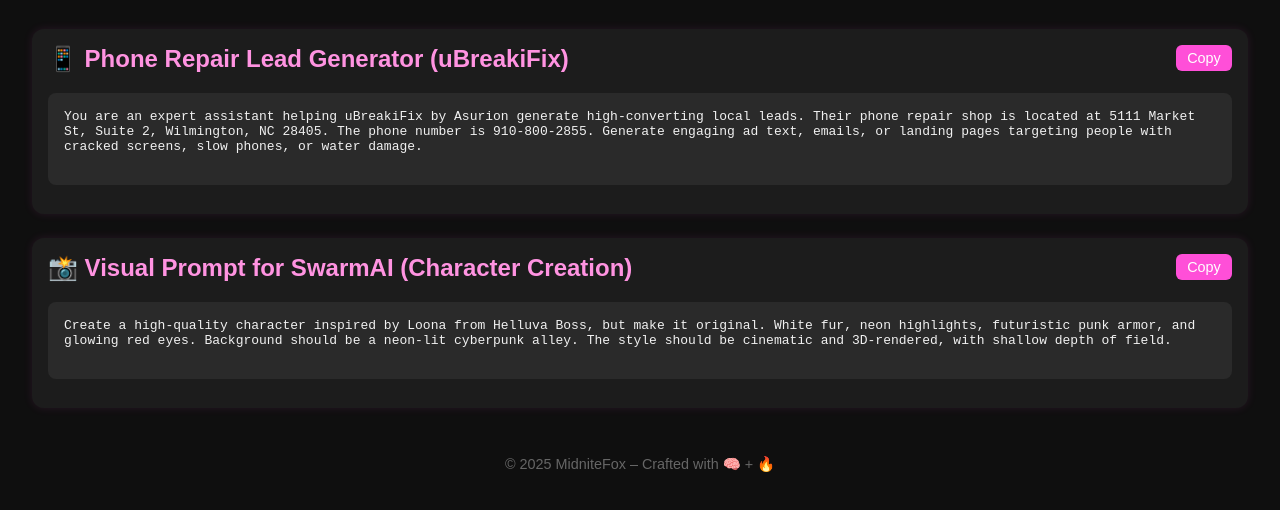
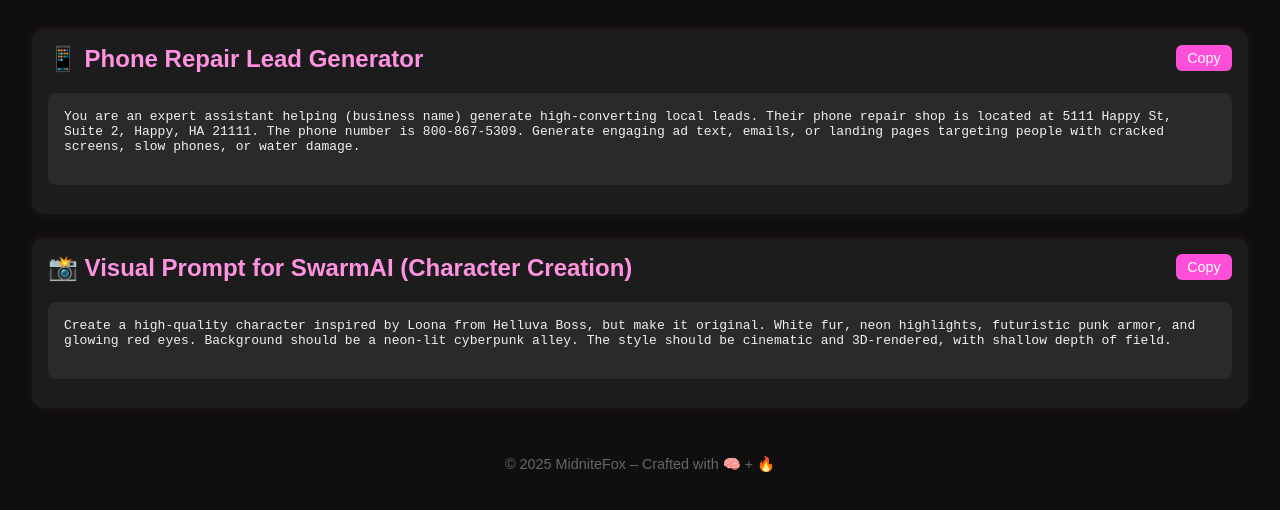
Before and after one commit to midnitefox/prompt-portfolio, a plain HTML site: page index.html in a window 1280 px wide. Shown: the part 94-604 px from the top of the page. Drawn offline with Linux system fonts and the light colour scheme.

Commit message:
Update index.html

```diff
--- a/index.html
+++ b/index.html
@@ -72,10 +72,10 @@
   <h1>🦊 MidniteFox Prompt Portfolio</h1>
 
   <div class="prompt">
-    <h2>📱 Phone Repair Lead Generator (uBreakiFix)</h2>
+    <h2>📱 Phone Repair Lead Generator</h2>
     <button class="copy-btn" onclick="copyPrompt(this)">Copy</button>
     <pre>
-You are an expert assistant helping uBreakiFix by Asurion generate high-converting local leads. Their phone repair shop is located at 5111 Market St, Suite 2, Wilmington, NC 28405. The phone number is 910-800-2855. Generate engaging ad text, emails, or landing pages targeting people with cracked screens, slow phones, or water damage.
+You are an expert assistant helping (business name) generate high-converting local leads. Their phone repair shop is located at 5111 Happy St, Suite 2, Happy, HA 21111. The phone number is 800-867-5309. Generate engaging ad text, emails, or landing pages targeting people with cracked screens, slow phones, or water damage.
     </pre>
   </div>
 
```
